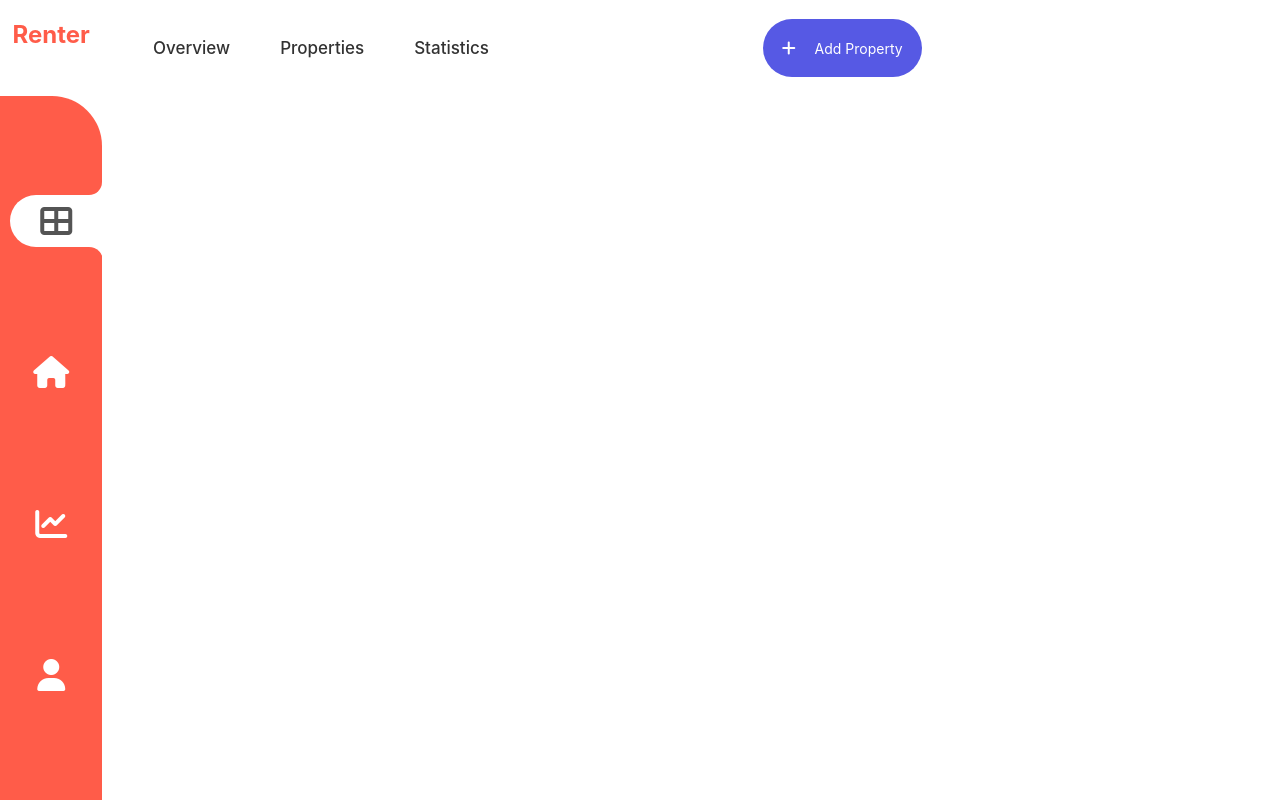
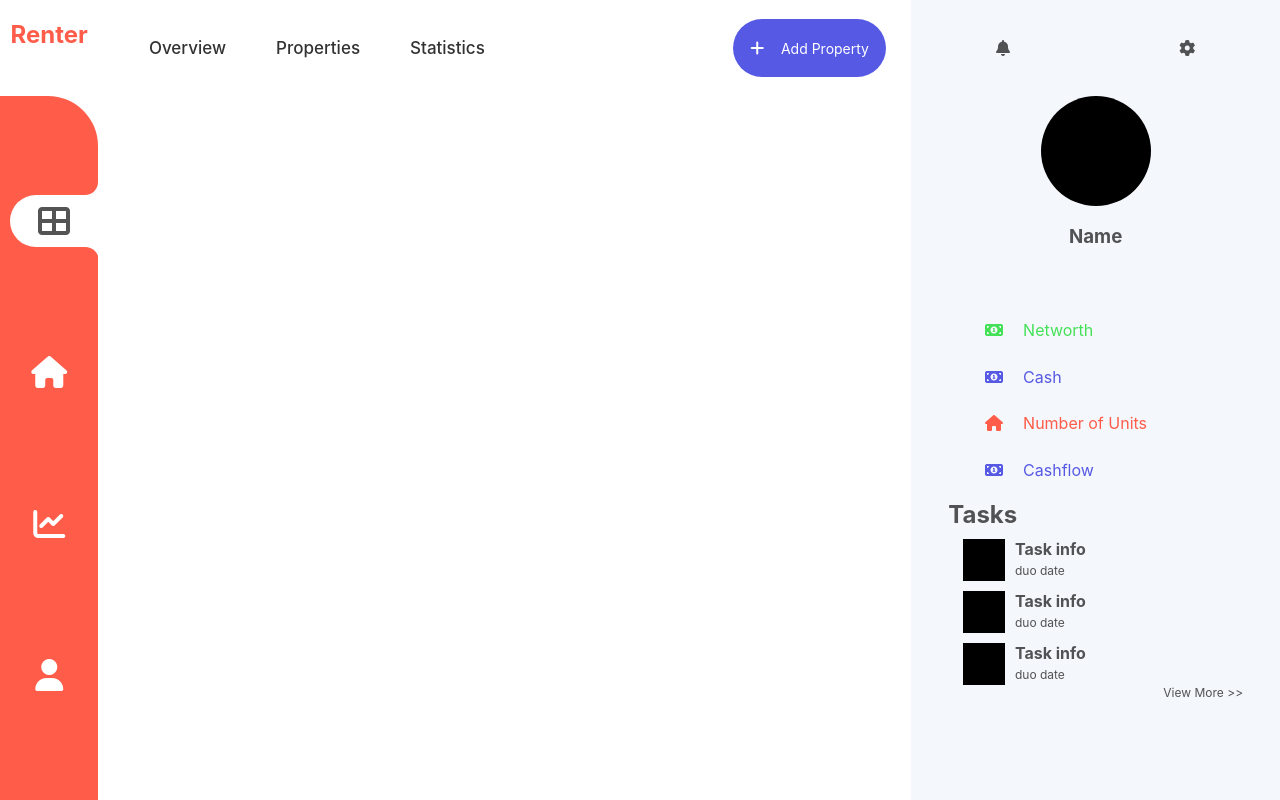
Before and after one commit to djolee96/renter-web-app, a React (Create React App) app in the folder renter/: page / in a window 1280 px wide. Built offline with nearby package versions, Linux system fonts and the light colour scheme.

Commit message:
profile preview design done

```diff
--- a/renter/src/app/App.js
+++ b/renter/src/app/App.js
@@ -2,6 +2,7 @@ import React from 'react';
 import '../scss/app.css';
 import SideBar from './components/SideBar';
 import Navbar from './components/Navbar';
+import ProfilePreview from './components/ProfilePreview';
 
 class App extends React.Component {
   render() {
@@ -9,6 +10,7 @@ class App extends React.Component {
     <div className="App">
         <SideBar/>
         <Navbar/>
+        <ProfilePreview/>
     </div>)
   };
 }
--- a/renter/src/app/components/Navbar.jsx
+++ b/renter/src/app/components/Navbar.jsx
@@ -10,7 +10,7 @@ class Navbar extends React.Component{
                 <li>Properties</li>
                 <li>Statistics</li>
             </ul>
-            <div className="navbar-btn"><i class="fas fa-plus"></i>  <span>Add Property</span></div>
+            <div className="navbar-btn"><i className="fas fa-plus"></i>  <span>Add Property</span></div>
         </div>
         )
  }
--- /dev/null
+++ b/renter/src/app/components/ProfilePreview.jsx
@@ -0,0 +1,66 @@
+import React from 'react';
+
+
+class ProfilePreview extends React.Component{
+    render(){
+        return(
+        <div className="profil-preview-container">
+            <div className="profil-nav">
+                <div className="profil-nav-btn"><i className="fas fa-bell"></i></div>
+                <div className="profil-nav-btn"><i className="fas fa-cog"></i></div>
+            </div>
+            <div className="info-preview">
+                <div className="img-preview"></div>
+                <h3>Name</h3>
+            </div>
+            <div className="portfolio-preview">
+                <div className="protfolio-preview-info">
+                    <div><i className="fas fa-money-bill-alt"></i></div>
+                    <span>Networth</span>
+                </div>
+                <div className="protfolio-preview-info">
+                    <div><i className="fas fa-money-bill-alt"></i></div>
+                    <span>Cash</span>
+                </div>
+                <div className="protfolio-preview-info">
+                    <div><i className="fas fa-home"></i></div>
+                    <span>Number of Units</span>
+                </div>
+                <div className="protfolio-preview-info">
+                    <div><i className="fas fa-money-bill-alt"></i></div>
+                    <span>Cashflow</span>
+                </div>
+            </div>
+            <div className="preview-tasks-container">
+                <h2>Tasks</h2>
+                <div className="preview-task">
+                    <div className="task-icon"></div>
+                    <div className="task-info">
+                        <h4>Task info</h4>
+                        <span>duo date</span>
+                    </div>
+                </div>
+                <div className="preview-task">
+                    <div className="task-icon"></div>
+                    <div className="task-info">
+                        <h4>Task info</h4>
+                        <span>duo date</span>
+                    </div>
+                </div>
+                <div className="preview-task">
+                    <div className="task-icon"></div>
+                    <div className="task-info">
+                        <h4>Task info</h4>
+                        <span>duo date</span>
+                    </div>
+                </div>
+                <div className="view-more">View More >></div>
+            </div>
+
+        </div>
+        )
+ }
+
+}
+
+export default ProfilePreview
--- /dev/null
+++ b/renter/src/scss/_profilpreview.scss
@@ -0,0 +1,111 @@
+.profil-preview-container{
+    width: 30%;
+    margin-left: 2%;
+    background-color: #f4f7fc;
+    color:rgba($color: #000000, $alpha: 0.67)
+}
+
+.profil-nav{
+    height: 12%;
+    display: flex;
+    justify-content: space-around;
+    align-items: center;
+}
+
+.profil-nav-btn:hover{
+    cursor: pointer;
+    transform: scale(1.2);
+
+}
+
+.info-preview{
+    cursor: default;
+    height: 28%;
+    display: flex;
+    flex-direction: column;
+    align-items: center;
+}
+
+.img-preview{
+    width:110px;
+    height: 110px;
+    border-radius: 100%;
+    background-color: black;
+}
+
+
+.portfolio-preview{
+    cursor: default;
+    height: 20%;
+    display: flex;
+    flex-direction: column;
+    align-items:center;
+    justify-content: space-between;
+}
+.protfolio-preview-info{
+    width: 60%;
+    display: flex;
+    align-items: baseline;
+    justify-content: flex-start;
+}
+.protfolio-preview-info:nth-child(1){
+    color:#44e157
+}
+.protfolio-preview-info:nth-child(2){
+    color:#5659e4
+}
+.protfolio-preview-info:nth-child(3){
+    color:#ff5c49
+}
+.protfolio-preview-info:nth-child(4){
+    color:#5659e4
+}
+.protfolio-preview-info div{
+    margin-right:20px;
+}
+
+.preview-tasks-container{
+    cursor: default;
+    height: 40%;
+    width: 80%;
+    display: flex;
+    flex-direction: column;
+    margin: 0px auto;
+    align-content: center;
+}
+
+.preview-tasks-container h2,h4{
+    margin: 0px;
+    padding: 0px;
+}
+.preview-tasks-container h2 {
+    padding-top: 20px;
+}
+
+
+.preview-task{
+    width: 90%;
+    margin:0 auto;
+    display: flex;
+    flex-direction: row;
+    justify-items: center;
+    margin-top:10px;
+}
+.task-icon{
+    width: 42px;
+    height: 42px;
+    background-color: #000;
+}
+
+.task-info{
+    margin-left: 10px;
+}
+.task-info span{
+    font-size: 12px;
+}
+
+.view-more {
+    cursor: pointer;
+    font-size: 12px;
+    align-self:flex-end;
+}
--- a/renter/src/scss/_sidebar.scss
+++ b/renter/src/scss/_sidebar.scss
@@ -9,6 +9,7 @@
     height: 12%;
     text-align: center;
     color: #ff5c49;
+    cursor: default;
 }
 .sidebar{
     height: 88%;
--- a/renter/src/scss/app.css
+++ b/renter/src/scss/app.css
@@ -23,6 +23,7 @@
   height: 12%;
   text-align: center;
   color: #ff5c49;
+  cursor: default;
 }
 
 .sidebar {
@@ -149,4 +150,162 @@
 .navbar-btn span {
   font-size: 14px;
 }
+
+.profil-preview-container {
+  width: 30%;
+  margin-left: 2%;
+  background-color: #f4f7fc;
+  color: rgba(0, 0, 0, 0.67);
+}
+
+.profil-nav {
+  height: 12%;
+  display: -webkit-box;
+  display: -ms-flexbox;
+  display: flex;
+  -ms-flex-pack: distribute;
+      justify-content: space-around;
+  -webkit-box-align: center;
+      -ms-flex-align: center;
+          align-items: center;
+}
+
+.profil-nav-btn:hover {
+  cursor: pointer;
+  -webkit-transform: scale(1.2);
+          transform: scale(1.2);
+}
+
+.info-preview {
+  cursor: default;
+  height: 28%;
+  display: -webkit-box;
+  display: -ms-flexbox;
+  display: flex;
+  -webkit-box-orient: vertical;
+  -webkit-box-direction: normal;
+      -ms-flex-direction: column;
+          flex-direction: column;
+  -webkit-box-align: center;
+      -ms-flex-align: center;
+          align-items: center;
+}
+
+.img-preview {
+  width: 110px;
+  height: 110px;
+  border-radius: 100%;
+  background-color: black;
+}
+
+.portfolio-preview {
+  cursor: default;
+  height: 20%;
+  display: -webkit-box;
+  display: -ms-flexbox;
+  display: flex;
+  -webkit-box-orient: vertical;
+  -webkit-box-direction: normal;
+      -ms-flex-direction: column;
+          flex-direction: column;
+  -webkit-box-align: center;
+      -ms-flex-align: center;
+          align-items: center;
+  -webkit-box-pack: justify;
+      -ms-flex-pack: justify;
+          justify-content: space-between;
+}
+
+.protfolio-preview-info {
+  width: 60%;
+  display: -webkit-box;
+  display: -ms-flexbox;
+  display: flex;
+  -webkit-box-align: baseline;
+      -ms-flex-align: baseline;
+          align-items: baseline;
+  -webkit-box-pack: start;
+      -ms-flex-pack: start;
+          justify-content: flex-start;
+}
+
+.protfolio-preview-info:nth-child(1) {
+  color: #44e157;
+}
+
+.protfolio-preview-info:nth-child(2) {
+  color: #5659e4;
+}
+
+.protfolio-preview-info:nth-child(3) {
+  color: #ff5c49;
+}
+
+.protfolio-preview-info:nth-child(4) {
+  color: #5659e4;
+}
+
+.protfolio-preview-info div {
+  margin-right: 20px;
+}
+
+.preview-tasks-container {
+  cursor: default;
+  height: 40%;
+  width: 80%;
+  display: -webkit-box;
+  display: -ms-flexbox;
+  display: flex;
+  -webkit-box-orient: vertical;
+  -webkit-box-direction: normal;
+      -ms-flex-direction: column;
+          flex-direction: column;
+  margin: 0px auto;
+  -ms-flex-line-pack: center;
+      align-content: center;
+}
+
+.preview-tasks-container h2, h4 {
+  margin: 0px;
+  padding: 0px;
+}
+
+.preview-tasks-container h2 {
+  padding-top: 20px;
+}
+
+.preview-task {
+  width: 90%;
+  margin: 0 auto;
+  display: -webkit-box;
+  display: -ms-flexbox;
+  display: flex;
+  -webkit-box-orient: horizontal;
+  -webkit-box-direction: normal;
+      -ms-flex-direction: row;
+          flex-direction: row;
+  justify-items: center;
+  margin-top: 10px;
+}
+
+.task-icon {
+  width: 42px;
+  height: 42px;
+  background-color: #000;
+}
+
+.task-info {
+  margin-left: 10px;
+}
+
+.task-info span {
+  font-size: 12px;
+}
+
+.view-more {
+  cursor: pointer;
+  font-size: 12px;
+  -ms-flex-item-align: end;
+      align-self: flex-end;
+}
 /*# sourceMappingURL=app.css.map */
--- a/renter/src/scss/app.scss
+++ b/renter/src/scss/app.scss
@@ -8,3 +8,4 @@
 
 @import "sidebar";
 @import "navbar";
+@import "profilpreview";
```
Also changed, not shown: 1 other file (tests, documents, lock files or other folders).
